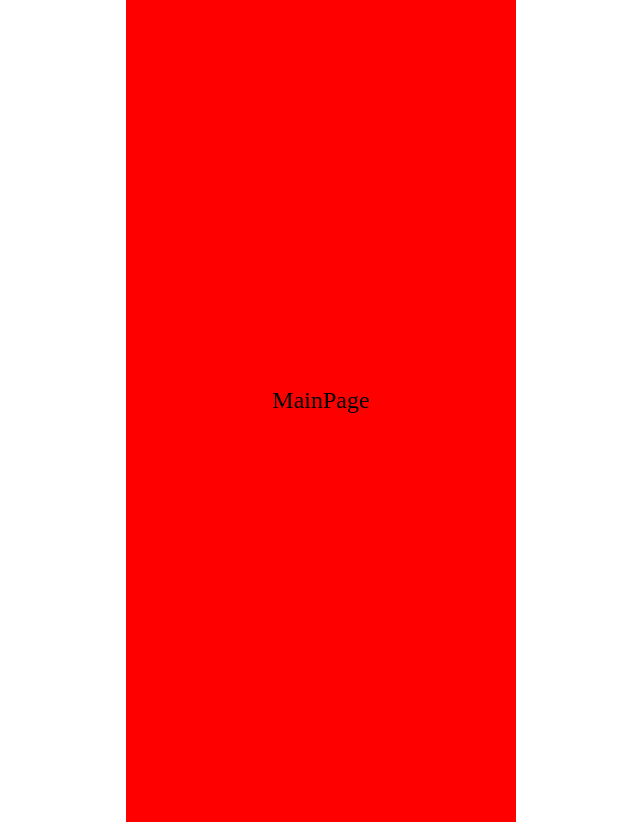
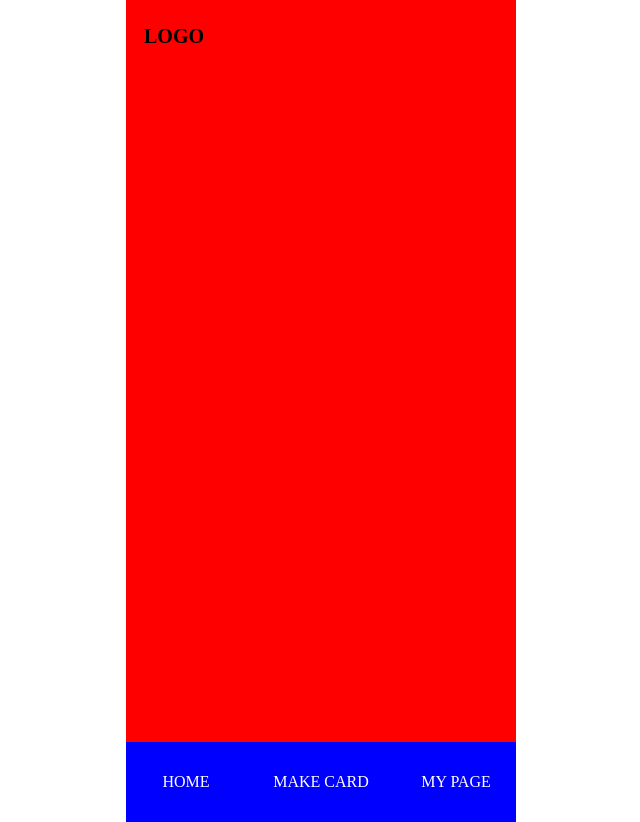
Before and after one commit to seoul-women-tech-hackathon-team5/meaningout-client, a React (Vite) app: page /main in a window 1280 px wide. Shown: the whole page, without its empty margins (319-959 px from the left). Built offline with nearby package versions, Linux system fonts and the light colour scheme.

Commit message:
Design: 메뉴바, 로고 구현
메뉴바와 로고를 대략적으로 구현함. 클릭해서 다른 곳으로 넘어가지는 않음. 아이콘 이미지 대신 텍스트로만 작성

```diff
--- a/src/pages/MainPage.jsx
+++ b/src/pages/MainPage.jsx
@@ -5,7 +5,13 @@ const MainPage = () => {
   return (
     <PageWrapper>
       <RedScreen>
+        <LogoText>LOGO</LogoText>
         MainPage
+        <Menu>
+          <MenuButton>HOME</MenuButton>
+          <MenuButton>MAKE CARD</MenuButton>
+          <MenuButton>MY PAGE</MenuButton>
+        </Menu>
       </RedScreen>
     </PageWrapper>
   );
@@ -21,14 +27,43 @@ const PageWrapper = styled.div`
 `;
 
 const RedScreen = styled.div`
+  display: flex;
+  flex-direction: column;
+  align-items: center;
   width: 390px;
   height: 844px;
   background-color: red;
+  position: relative;
+`;
+
+const LogoText = styled.div`
+  position: absolute;
+  top: 47px;
+  left: 18px;
+  color: black;
+  font-size: 20px;
+  font-weight: bold;
+`;
+
+const Menu = styled.div`
+  width: 100%;
+  height: 80px;
   display: flex;
-  justify-content: center;
+  justify-content: space-between;
   align-items: center;
-  font-size: 24px;
-  color: black;
+  background-color: blue;
+  position: absolute;
+  bottom: 0;
+`;
+
+const MenuButton = styled.button`
+  width: 120px;
+  height: 50px;
+  background-color: blue;
+  color: white;
+  border: none;
+  font-size: 16px;
+  cursor: pointer;
 `;
 
 export default MainPage;
```
